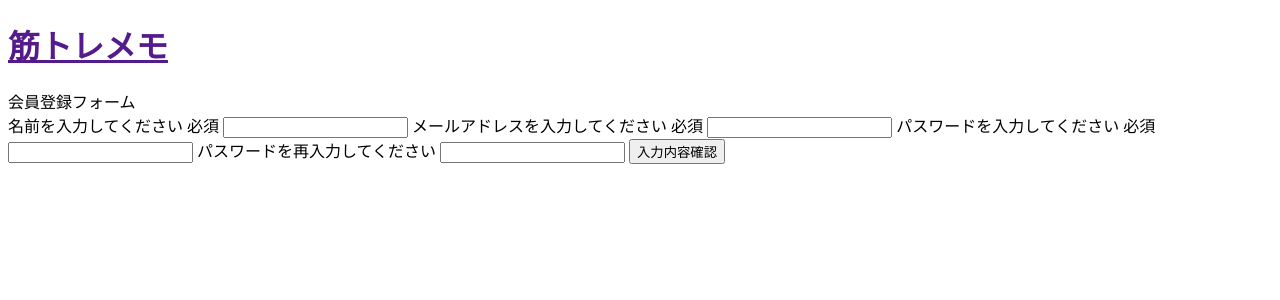
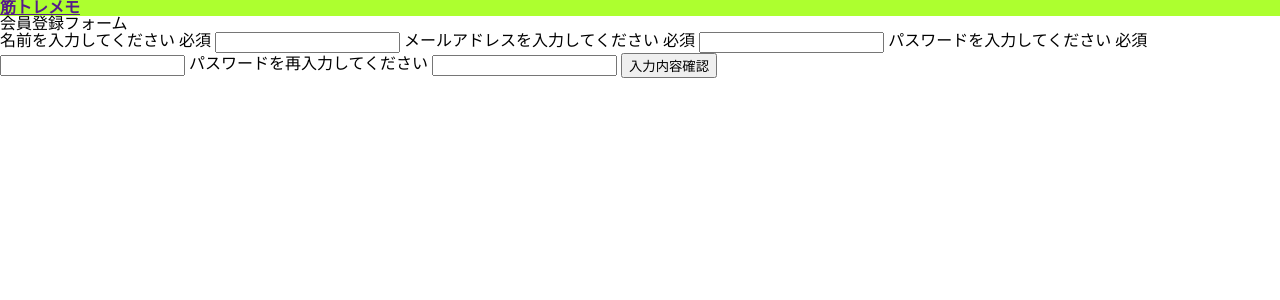
Before and after one commit to TSUNODA-web/woekout.memo, a PHP site: page /join/index.php in a window 1280 px wide. Shown: the top 300 px of the page. Run offline with PHP 8.4, Linux system fonts and the light colour scheme.

Commit message:
css設定

```diff
--- a/join/index.php
+++ b/join/index.php
@@ -5,7 +5,8 @@
   <meta charset="UTF-8">
   <meta http-equiv="X-UA-Compatible" content="IE=edge">
   <meta name="viewport" content="width=device-width, initial-scale=1.0">
-  <link rel="stylesheet" href="#" />
+  <link rel="stylesheet" href="../reset.css" />
+  <link rel="stylesheet" href="../style.css" />
   <title>会員登録</title>
 </head>
 
--- /dev/null
+++ b/reset.css
@@ -0,0 +1,173 @@
+/*
+html5doctor.com Reset Stylesheet
+v1.6.1
+Last Updated: 2010-09-17
+Author: Richard Clark - http://richclarkdesign.com
+Twitter: @rich_clark
+*/
+
+html,
+body,
+div,
+span,
+object,
+iframe,
+h1,
+h2,
+h3,
+h4,
+h5,
+h6,
+p,
+blockquote,
+pre,
+abbr,
+address,
+cite,
+code,
+del,
+dfn,
+em,
+img,
+ins,
+kbd,
+q,
+samp,
+small,
+strong,
+sub,
+sup,
+var,
+b,
+i,
+dl,
+dt,
+dd,
+ol,
+ul,
+li,
+fieldset,
+form,
+label,
+legend,
+table,
+caption,
+tbody,
+tfoot,
+thead,
+tr,
+th,
+td,
+article,
+aside,
+canvas,
+details,
+figcaption,
+figure,
+footer,
+header,
+hgroup,
+menu,
+nav,
+section,
+summary,
+time,
+mark,
+audio,
+video {
+  margin: 0;
+  padding: 0;
+  border: 0;
+  outline: 0;
+  font-size: 100%;
+  vertical-align: baseline;
+  background: transparent;
+}
+
+body {
+  line-height: 1;
+}
+
+article,
+aside,
+details,
+figcaption,
+figure,
+footer,
+header,
+hgroup,
+menu,
+nav,
+section {
+  display: block;
+}
+
+nav ul {
+  list-style: none;
+}
+
+blockquote,
+q {
+  quotes: none;
+}
+
+blockquote:before,
+blockquote:after,
+q:before,
+q:after {
+  content: '';
+  content: none;
+}
+
+a {
+  margin: 0;
+  padding: 0;
+  font-size: 100%;
+  vertical-align: baseline;
+  background: transparent;
+}
+
+/* change colours to suit your needs */
+ins {
+  background-color: #ff9;
+  color: #000;
+  text-decoration: none;
+}
+
+/* change colours to suit your needs */
+mark {
+  background-color: #ff9;
+  color: #000;
+  font-style: italic;
+  font-weight: bold;
+}
+
+del {
+  text-decoration: line-through;
+}
+
+abbr[title],
+dfn[title] {
+  border-bottom: 1px dotted;
+  cursor: help;
+}
+
+table {
+  border-collapse: collapse;
+  border-spacing: 0;
+}
+
+/* change border colour to suit your needs */
+hr {
+  display: block;
+  height: 1px;
+  border: 0;
+  border-top: 1px solid #cccccc;
+  margin: 1em 0;
+  padding: 0;
+}
+
+input,
+select {
+  vertical-align: middle;
+}
--- /dev/null
+++ b/style.css
@@ -0,0 +1,4 @@
+h1 {
+  color: white;
+  background-color: greenyellow;
+}
```
